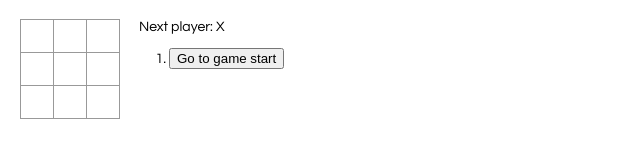
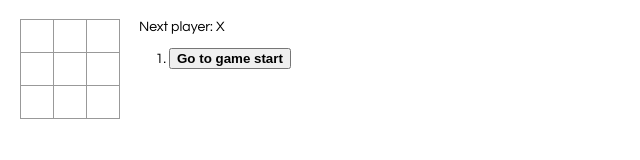
Before and after one commit to paige0701/tic-tac-toe, a React app: page / in a window 1280 px wide. Shown: the full height of the page, 0-640 px from the left. Built offline with nearby package versions, Linux system fonts and the light colour scheme.

Commit message:
Bold the currently selected items in the move list

```diff
--- a/src/index.css
+++ b/src/index.css
@@ -48,3 +48,7 @@ ol, ul {
 .game-info {
     margin-left: 20px;
 }
+
+.bold {
+    font-weight: bold;
+}
--- a/src/index.js
+++ b/src/index.js
@@ -115,6 +115,10 @@ class Game extends React.Component {
 
     }
 
+    getClassName(i) {
+        return this.state.stepNumber === i ? 'bold':'';
+    }
+
 
 
     render() {
@@ -127,7 +131,9 @@ class Game extends React.Component {
             const desc = move? 'Go to move #' + move : 'Go to game start';
             return (
                 <li>
-                    <button onClick={() => this.jumpTo(move)}>{desc}</button>
+                    <button onClick={() => this.jumpTo(move)}>
+                        <span className={this.getClassName(move)}>{desc}</span>
+                    </button>
                 </li>
             )
         });
```
